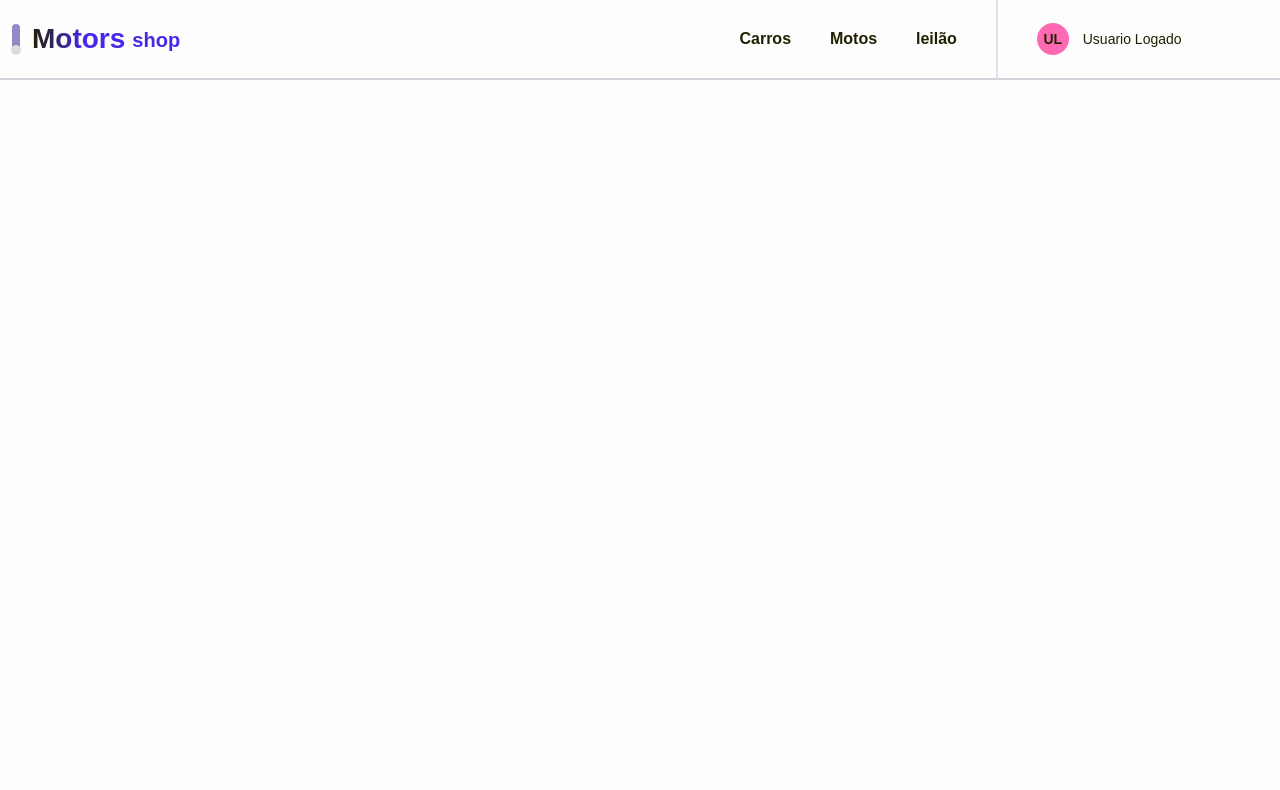
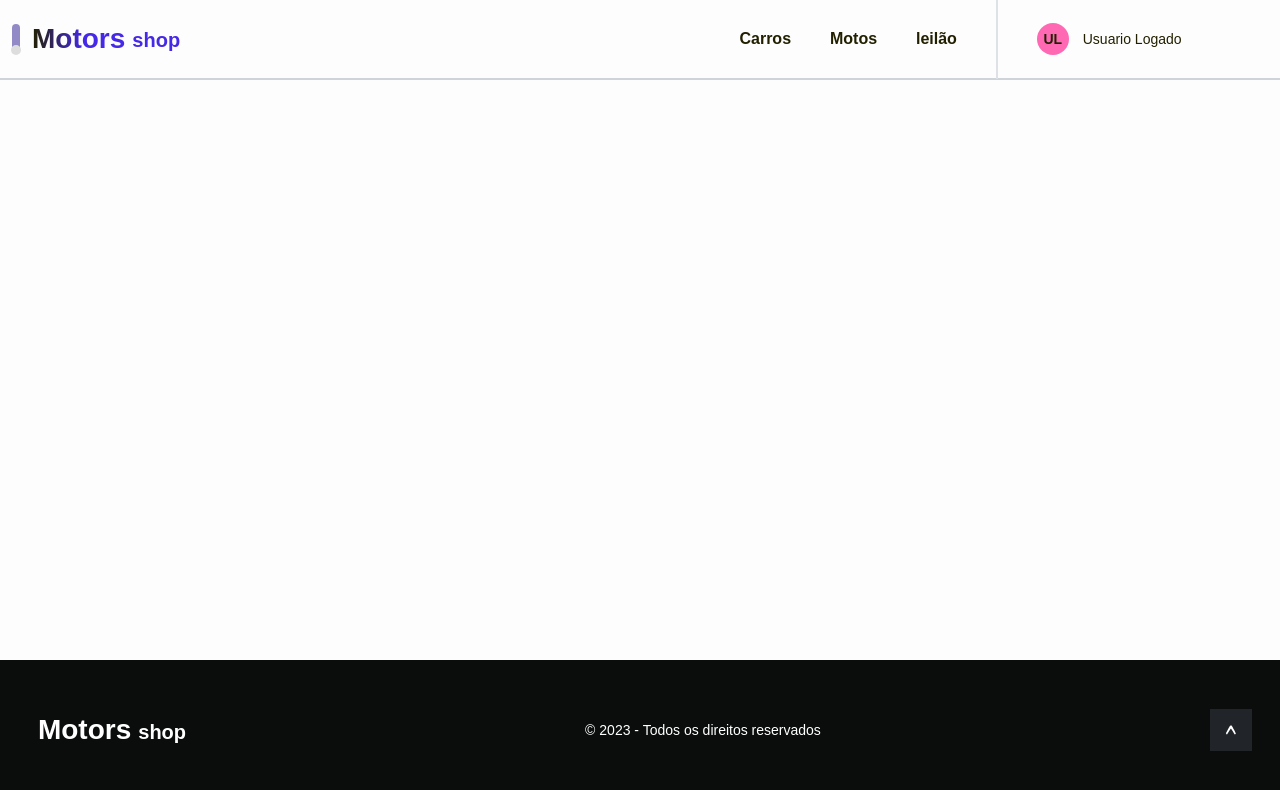
Before and after one commit to Vehicle-E-commerce/vehicle_ecommerce_client, a React (Vite) app: page / in a window 1280 px wide. Shown: the top 790 px of the page. Built offline with nearby package versions, Linux system fonts and the light colour scheme.

Commit message:
:sparkles: footer aplicado

```diff
--- /dev/null
+++ b/src/components/Footer/index.tsx
@@ -0,0 +1,26 @@
+import React from "react";
+import { Cont, Container, Title } from "./styles";
+import { SiExpo } from "react-icons/si";
+
+
+const Footer: React.FC = () => {
+  return (
+    <Container>
+        <footer>
+            <Title>
+                <p>Motors</p>
+                <p className="word_shop">shop</p>
+            </Title>
+            <p>
+              &copy; {new Date().getFullYear()} - Todos os direitos reservados
+            </p>
+
+            <Cont>
+                <SiExpo/>
+            </Cont>
+        </footer>
+    </Container>
+  );
+};
+
+export default Footer;
--- /dev/null
+++ b/src/components/Footer/styles.ts
@@ -0,0 +1,50 @@
+import styled from "styled-components";
+
+export const Container = styled.div`
+  position: fixed;
+  bottom: 0;
+  height: 140px;
+  width: 100vw;
+  color: var(--whiteFixed);
+  display: flex;
+  justify-content: space-around;
+  align-items: center;
+  background: var(--grey0);
+
+  footer {
+    width: 100vw;
+    display: flex;
+    justify-content: space-between;
+    p {
+      display: flex;
+      align-items: center;
+    }
+  }
+`
+
+export const Title = styled.h1`
+    display: flex;
+    width: 12rem ;
+    justify-content: center;
+    align-items: center;
+    margin-left: 2rem;
+    .word_shop{
+    font-size: 20px;
+    margin-left: 0.5rem;
+    margin-top: 0.4rem;
+  }
+
+`
+
+export const Cont = styled.div`
+  width: 3rem;
+  height: 3rem;
+  background: var(--grey1);
+  display: flex;
+  align-items: center;
+  justify-content: center;
+  margin-right: 2rem;
+  > svg {
+    width: 0.7rem;
+  }
+`
--- a/src/components/Header/index.tsx
+++ b/src/components/Header/index.tsx
@@ -11,13 +11,7 @@ import { IconBaseProps } from "react-icons";
 import MenuMobile from "../MenuMobile";
 import Button from "../Button";
 
-interface Props extends IconBaseProps {
-    menuMobVisible: boolean;
-    setMenuMobVisible(value:boolean): void;
-
-}
-
-const Header: React.FC<Props> = () => {
+const Header: React.FC = () => {
     const {toggleTheme} = useContext(ThemesContext)
     const { colors, title } = useContext(ThemeContext)
     const [menuMobVisible, setMenuMobVisible] = useState(false)
--- a/src/pages/Home/index.tsx
+++ b/src/pages/Home/index.tsx
@@ -1,11 +1,13 @@
 import React from "react";
 import { Container  } from "./styles";
 import Header from "../../components/Header";
+import Footer from "../../components/Footer";
 
 const Home: React.FC = () => {
     return(
         <Container>
-            <Header  />
+            <Header />
+            <Footer />
         </Container>
     );
 };
```
Also changed, not shown: src/styles/global.tsx (+4 -4 lines).
